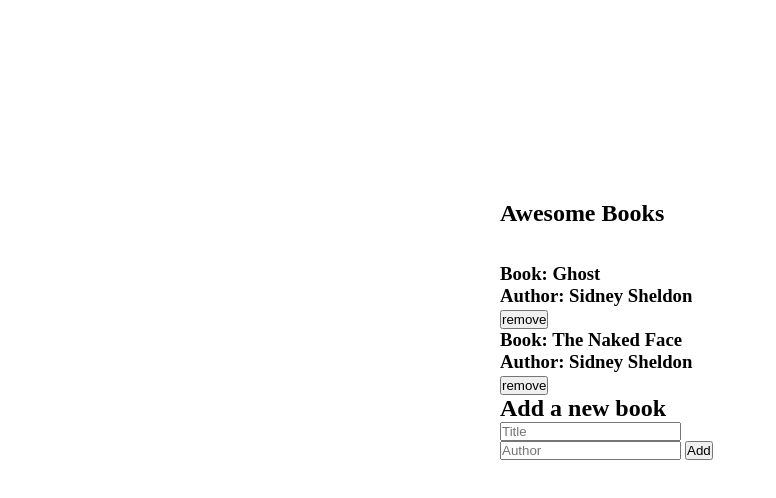
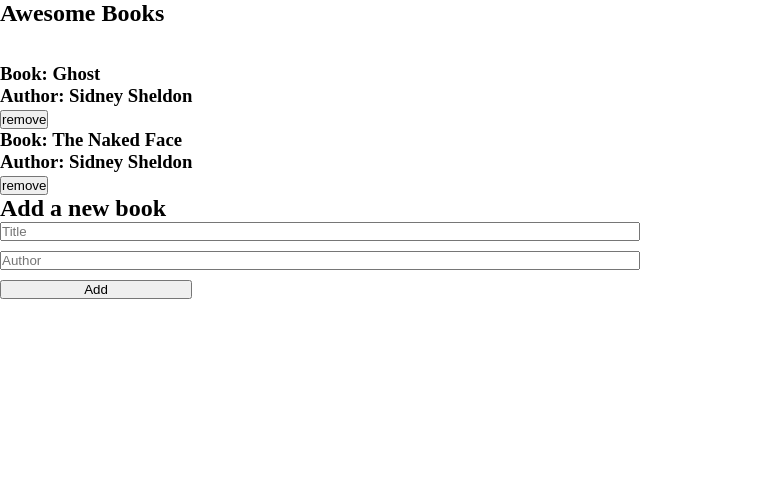
Before and after one commit to eerapheal/Ralph-Harry-book, a plain HTML site: page index.html in a window 1280 px wide. Shown: the whole page, without its empty margins (0-776 px from the left). Drawn offline with Linux system fonts and the light colour scheme.

Commit message:
Modified css

```diff
--- a/main.css
+++ b/main.css
@@ -9,5 +9,31 @@ body {
     justify-content: center;
     align-items: center;
     /* text-align: center; */
-   margin: 200px 500px;
+   /* margin: 200px 500px; */
 }
+
+form {
+    width: 50%;
+    gap: 10px;
+    display: flex;
+    flex-direction: column;
+    height: 70%;
+  }
+
+
+.book-add {
+    width: 30%;
+    cursor: pointer;
+  }
+
+button {
+    cursor: pointer;
+  }
+
+
+.form_container {
+    display: block;
+    justify-content: center;
+    align-items: center;
+    min-height: 100vh;
+}
```
Also changed, not shown: index.html (+1 -1 lines).
